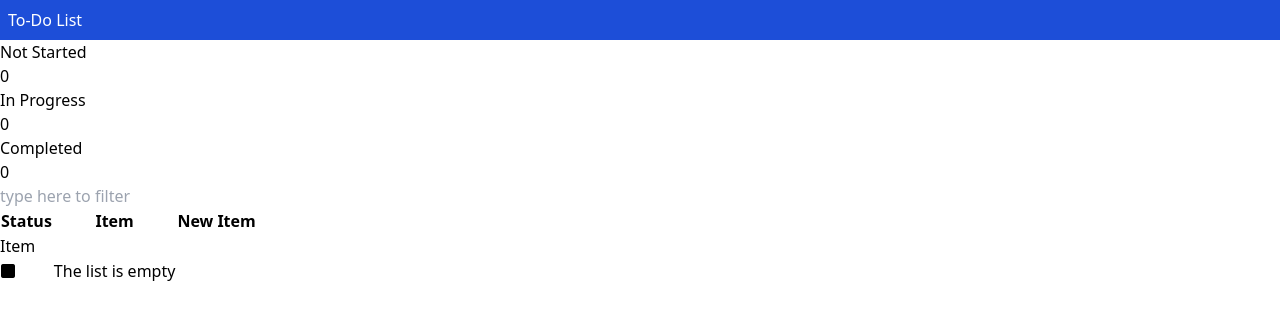
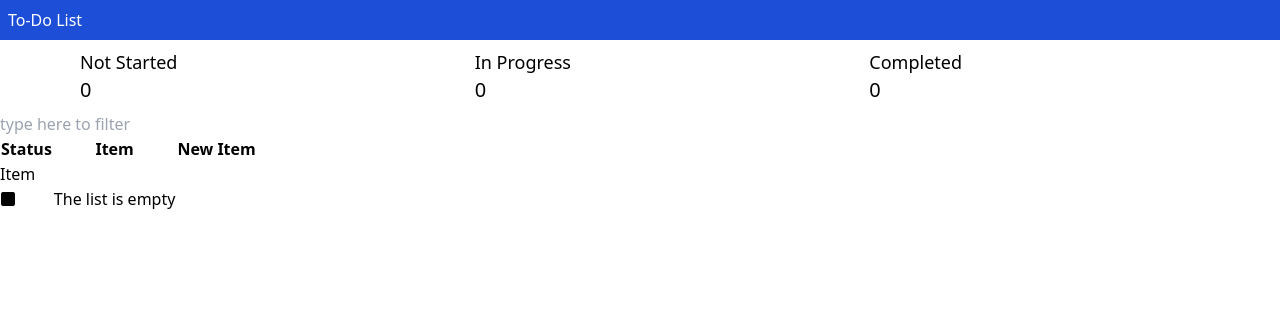
Before and after one commit to hangjoni/todo-app-2, a Vue app: page / in a window 1280 px wide. Shown: the top 320 px of the page. Built offline with nearby package versions, Linux system fonts and the light colour scheme.

Commit message:
some styling to summary

```diff
--- a/src/components/ToDoSummary.vue
+++ b/src/components/ToDoSummary.vue
@@ -1,10 +1,10 @@
 <template>
-  <div v-for="cat in itemsSummary" :key="cat.id">
-    <div>
-      <h3>{{ cat.label }}</h3>
-      <h1>{{ cat.count }}</h1>
+  <section class="flex flex-col md:flex-row md:px-12">
+    <div v-for="cat in itemsSummary" :key="cat.id" class="flex-1 px-8 py-2">
+      <h3 class="text-lg">{{ cat.label }}</h3>
+      <h1 class="text-xl">{{ cat.count }}</h1>
     </div>
-  </div>
+  </section>
 </template>
 
 <script setup>
```
